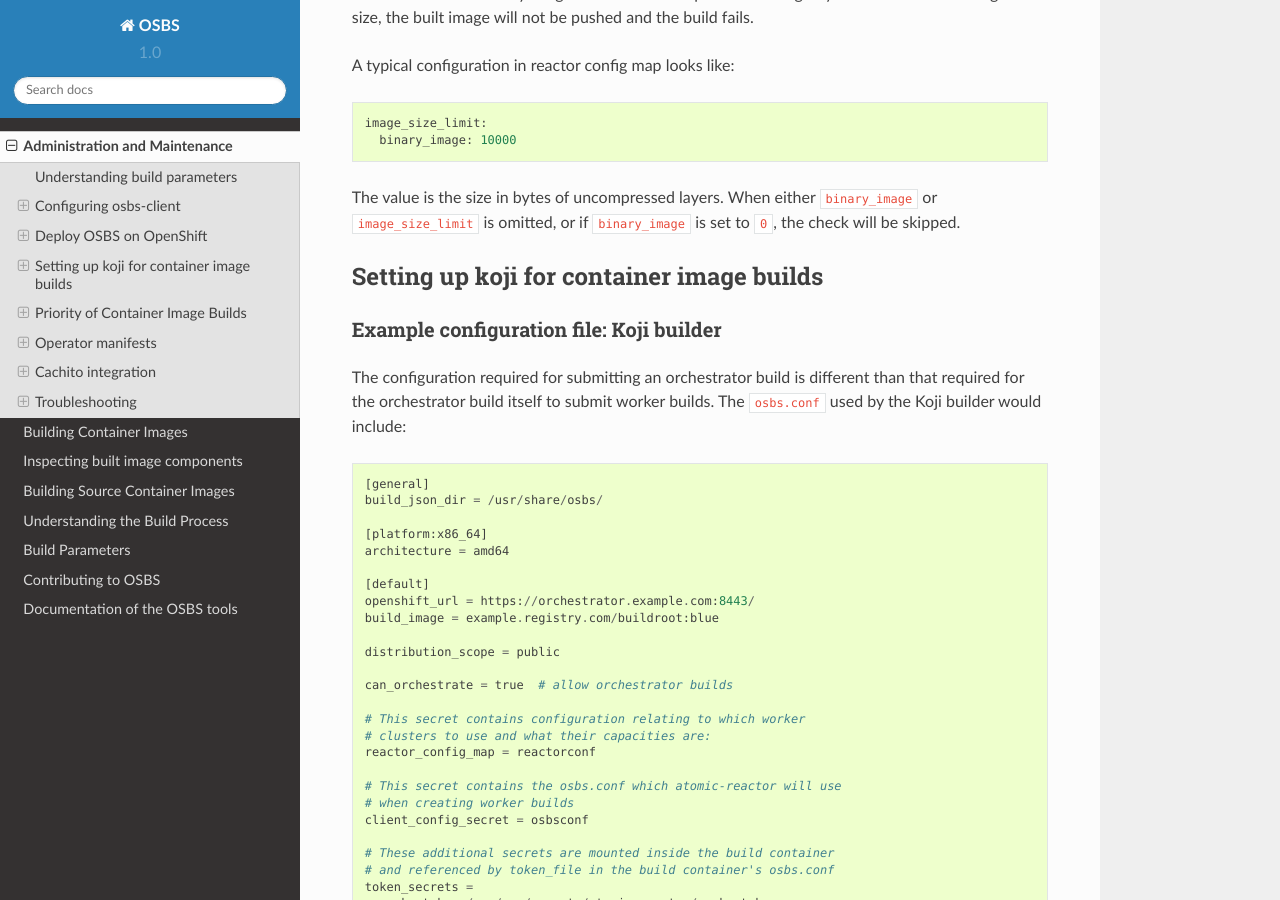
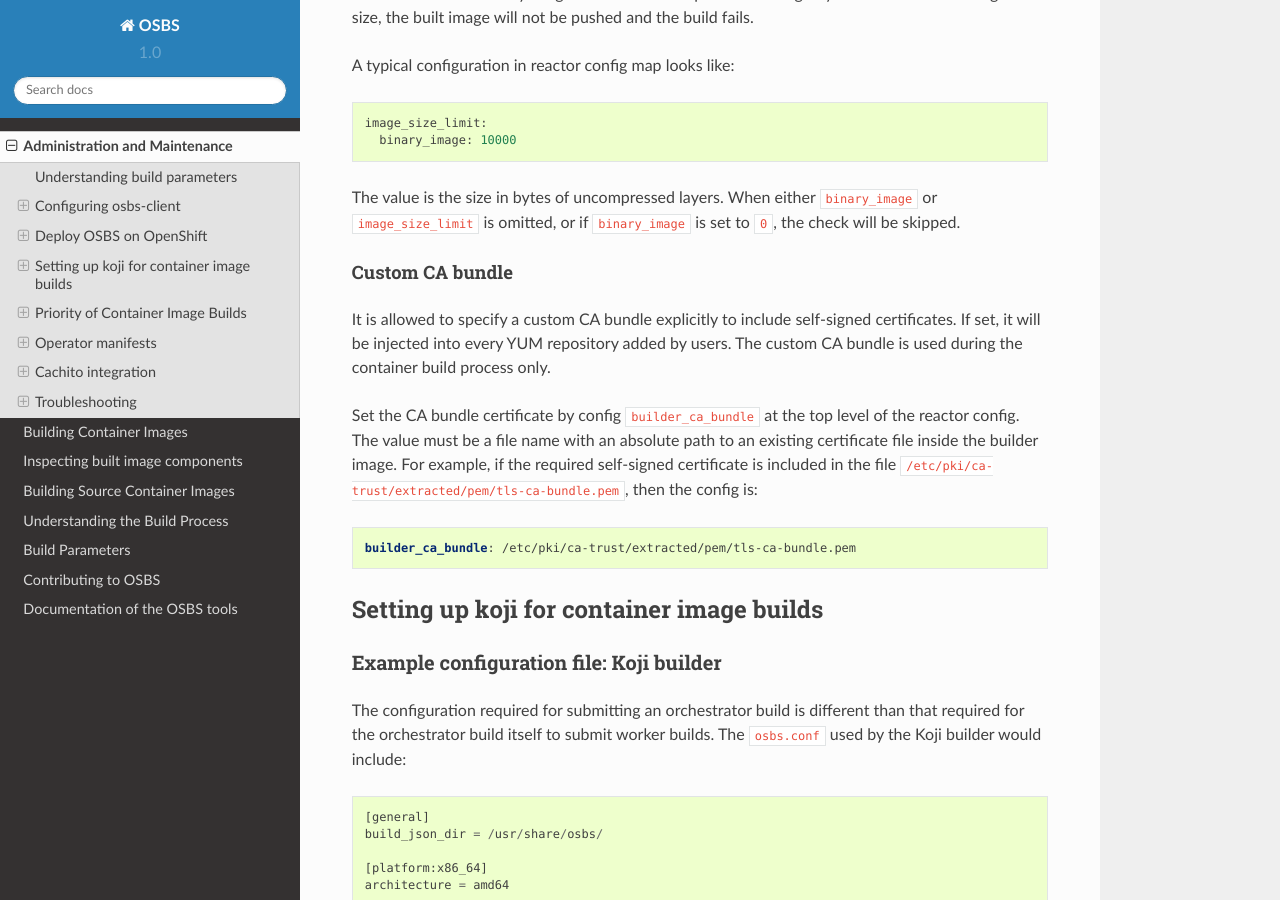
Before and after one commit to containerbuildsystem/osbs-docs, a Sphinx documentation site: the page built from docs/admins.rst, in a window 1280 px wide and 900 px high, scrolled down 4591 px. Built offline with Sphinx 7.4.7 and the Read the Docs theme 2.0.0, drawn with Linux system fonts in a browser that asks for light colours.

Commit message:
Add doc for custom CA bundle
* CLOUDBLD-4345

Signed-off-by: Chenxiong Qi <cqi@redhat.com>

```diff
--- a/docs/admins.rst
+++ b/docs/admins.rst
@@ -265,6 +265,23 @@
 The value is the size in bytes of uncompressed layers. When either
 ``binary_image`` or ``image_size_limit`` is omitted, or if ``binary_image`` is
 set to ``0``, the check will be skipped.
+
+Custom CA bundle
+''''''''''''''''
+
+It is allowed to specify a custom CA bundle explicitly to include self-signed
+certificates. If set, it will be injected into every YUM repository added by
+users. The custom CA bundle is used during the container build process only.
+
+Set the CA bundle certificate by config ``builder_ca_bundle`` at the top level
+of the reactor config. The value must be a file name with an absolute path to
+an existing certificate file inside the builder image. For example, if the
+required self-signed certificate is included in the file
+``/etc/pki/ca-trust/extracted/pem/tls-ca-bundle.pem``, then the config is:
+
+.. code-block:: yaml
+
+   builder_ca_bundle: /etc/pki/ca-trust/extracted/pem/tls-ca-bundle.pem
 
 Setting up koji for container image builds
 ------------------------------------------
```
